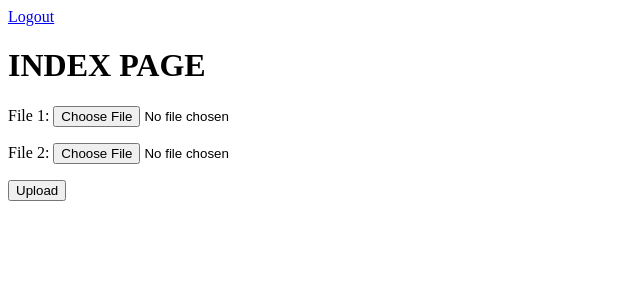
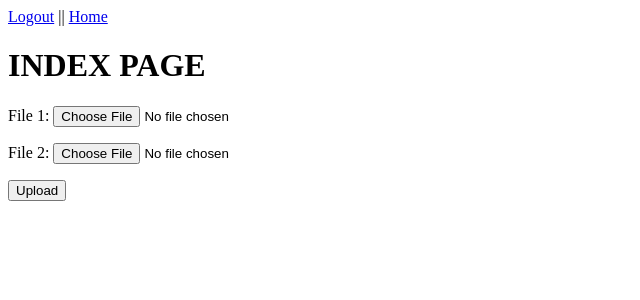
Before and after one commit to devbobnwaka/gstr, a Django app: page /index/ in a window 1280 px wide. Shown: the top 300 px of the page, without its empty margins (0-640 px from the left). Run offline with Django 4.2, Linux system fonts and the light colour scheme; the visitor is signed in with stand-in values (Sample User, id 1).

Commit message:
update in template

```diff
--- a/templates/index.html
+++ b/templates/index.html
@@ -1,7 +1,8 @@
 {% extends 'base.html' %}
 {% block content %}
 
-<a href="/logout">Logout</a>
+<a href="/logout">Logout</a> ||
+<a href="/">Home</a>
 
 
 <h1>INDEX PAGE</h1>
```
Also changed, not shown: templates/home.html (line endings or trailing spaces).
